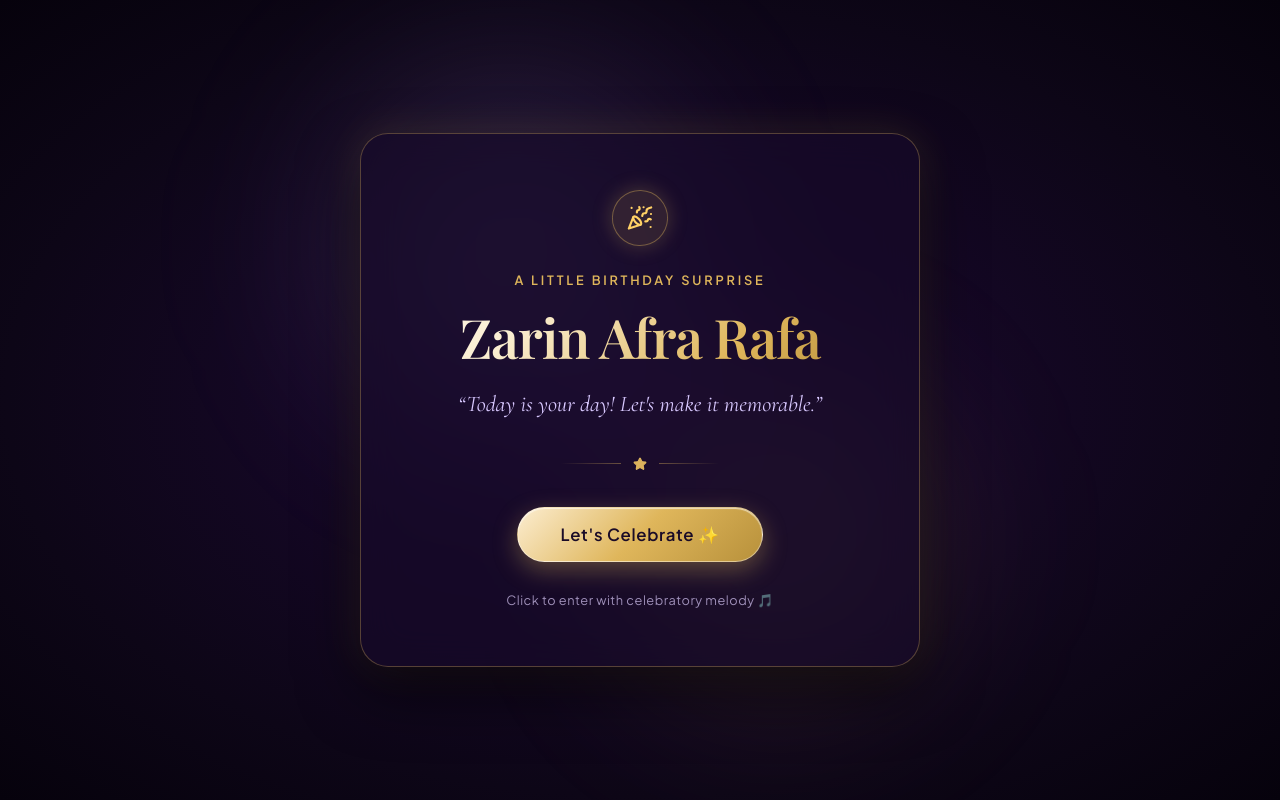
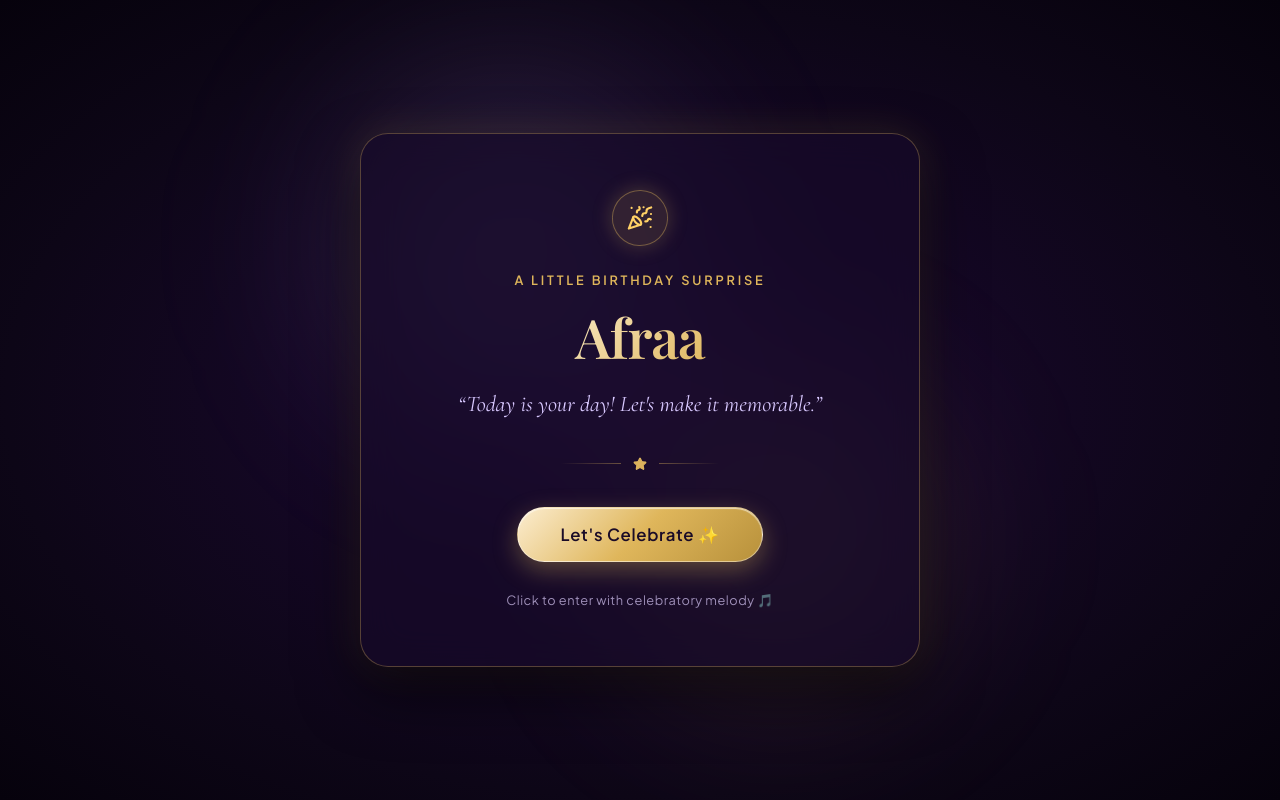
Before and after one commit to ADYAN2010/afraas-birthday, a React (Vite) app: page / in a window 1280 px wide. Built offline with nearby package versions, Linux system fonts and the light colour scheme; a web font is replaced by a local one.

Commit message:
refactor: standardise recipient display name to Afraa throughout entire website

```diff
--- a/index.html
+++ b/index.html
@@ -6,13 +6,13 @@
     <meta name="viewport" content="width=device-width, initial-scale=1.0" />
 
     <!-- SEO & Metadata -->
-    <title>Happy Birthday, Zarin Afra Rafa ✨ | Birthday Celebration</title>
-    <meta name="description" content="A vibrant, handcrafted birthday celebration website for Zarin Afra Rafa. Celebrating on 15 November 2026." />
+    <title>Happy Birthday, Afraa ✨ | Birthday Celebration</title>
+    <meta name="description" content="A vibrant, handcrafted birthday celebration website for Afraa. Celebrating on 15 November 2026." />
     <meta name="theme-color" content="#0d0714" />
 
     <!-- Open Graph / Social Sharing -->
-    <meta property="og:title" content="Happy Birthday, Zarin Afra Rafa ✨" />
-    <meta property="og:description" content="An interactive birthday celebration website made for Zarin Afra Rafa." />
+    <meta property="og:title" content="Happy Birthday, Afraa ✨" />
+    <meta property="og:description" content="An interactive birthday celebration website made for Afraa." />
     <meta property="og:type" content="website" />
 
     <!-- Google Fonts: Editorial Serif + Modern Sans + Dreamy Script -->
--- a/src/components/Footer.jsx
+++ b/src/components/Footer.jsx
@@ -83,7 +83,7 @@ export default function Footer() {
           <PartyPopper size={14} color="#dfb65b" />
           <span>{footer.date}</span>
           <span>•</span>
-          <span>Happy Birthday, Rafa! 🎂</span>
+          <span>Happy Birthday, Afraa! 🎂</span>
         </div>
       </div>
     </footer>
--- a/src/data/birthdayContent.js
+++ b/src/data/birthdayContent.js
@@ -1,5 +1,5 @@
 /**
- * Birthday Configuration & Content for Zarin Afra Rafa
+ * Birthday Configuration & Content for Afraa
  * Birthday Date: 15 November 2026 (Asia/Dhaka timezone)
  *
  * Friendly, cheerful, vibrant, and celebratory.
@@ -8,8 +8,8 @@
 
 export const birthdayData = {
   recipient: {
-    fullName: "Zarin Afra Rafa",
-    nickname: "Rafa",
+    fullName: "Afraa",
+    nickname: "Afraa",
     birthDate: "2026-11-15T00:00:00+06:00", // Asia/Dhaka (+06:00)
     timezone: "Asia/Dhaka",
     displayDate: "15 November 2026",
@@ -17,7 +17,7 @@ export const birthdayData = {
 
   openingScreen: {
     badge: "A LITTLE BIRTHDAY SURPRISE",
-    title: "Zarin Afra Rafa",
+    title: "Afraa",
     subtitle: "Today is your day! Let's make it memorable.",
     buttonText: "Let's Celebrate ✨",
     audioHint: "Click to enter with celebratory melody 🎵",
@@ -26,7 +26,7 @@ export const birthdayData = {
   hero: {
     badge: "15 NOVEMBER 2026 • CELEBRATION TIME",
     headingMain: "HAPPY BIRTHDAY",
-    name: "Zarin Afra Rafa",
+    name: "Afraa",
     subtitle: "Wishing you a wonderful year ahead, filled with happiness, laughter and success!",
     description:
       "A vibrant, handcrafted birthday experience made to celebrate your special day in style. Turn on the tunes, blow the candles, and enjoy the party!",
@@ -37,7 +37,7 @@ export const birthdayData = {
 
   countdown: {
     heading: "Countdown to the Big Day",
-    celebrationTitle: "HAPPY BIRTHDAY, ZARIN! 🎂",
+    celebrationTitle: "HAPPY BIRTHDAY, AFRAA! 🎂",
     celebrationSubtitle: "Today is officially your birthday! Wishing you the most incredible year ahead!",
     labels: {
       days: "Days",
@@ -64,7 +64,7 @@ export const birthdayData = {
         title: "Success in Everything You Pursue",
         icon: "Trophy",
         detail:
-          "Whatever academic goals, exciting projects, or bold challenges you tackle this year—may you crush them all with flying colors.",
+          "Whatever academic goals, exciting projects, or bold challenges you tackle this year—may you achieve them all with flying colors.",
       },
       {
         id: 3,
@@ -138,7 +138,7 @@ export const birthdayData = {
 
   finalCelebration: {
     intro: "ONCE AGAIN...",
-    heading: "HAPPY BIRTHDAY, ZARIN AFRA RAFA!",
+    heading: "HAPPY BIRTHDAY, AFRAA!",
     closingMessage:
       "May this year bring you endless smiles, incredible achievements and countless unforgettable memories.",
     buttonText: "Launch Birthday Fireworks 🎆",
@@ -147,7 +147,7 @@ export const birthdayData = {
   },
 
   footer: {
-    heading: "Wishing Zarin Afra Rafa the Happiest of Birthdays!",
+    heading: "Wishing Afraa the Happiest of Birthdays!",
     date: "15 November 2026",
     tagline: "Have an extraordinary day and an even better year ahead!",
   },
```
